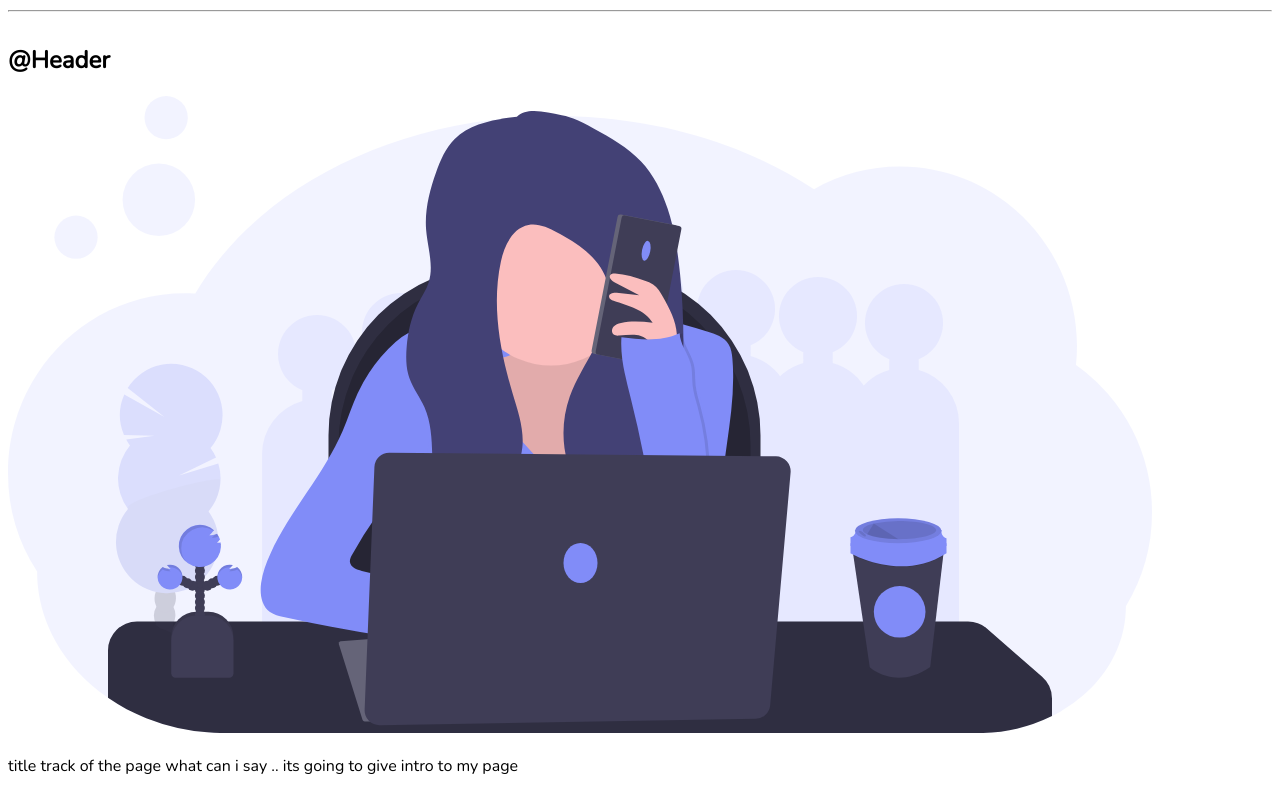
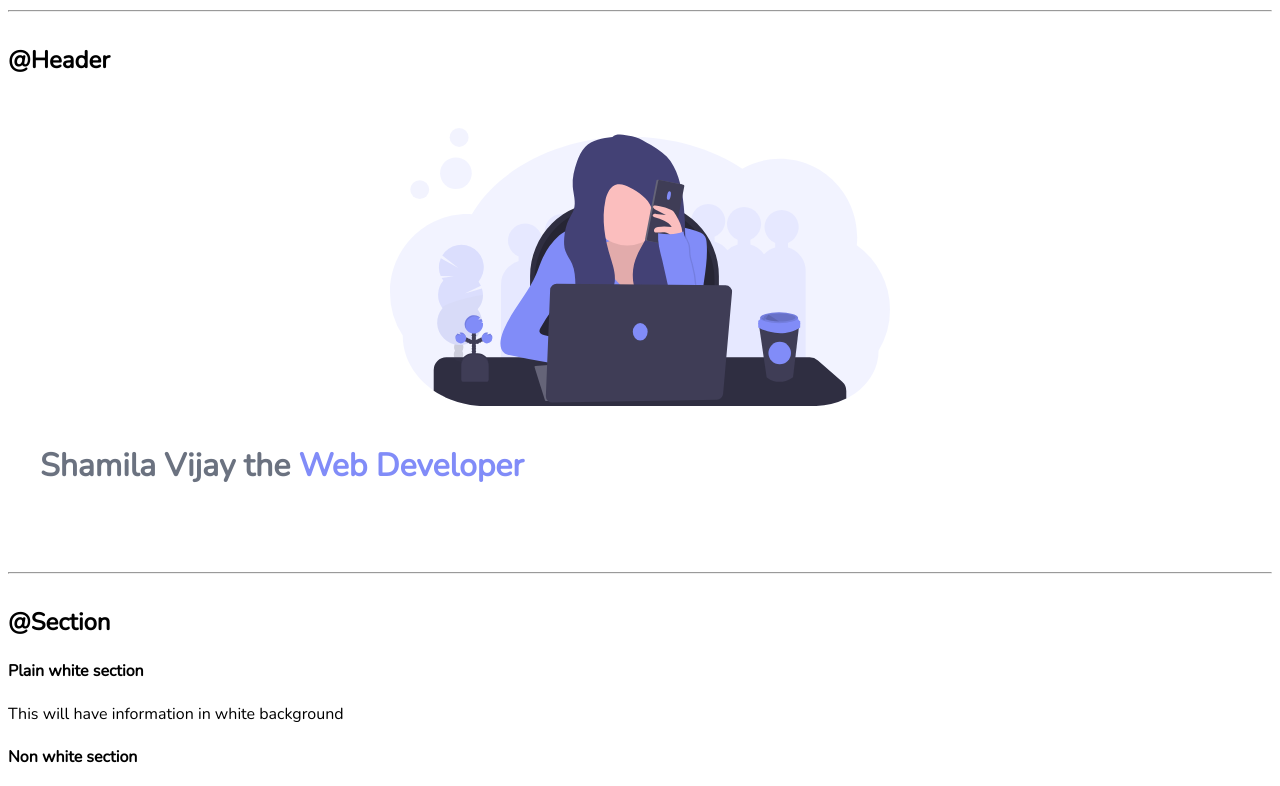
Before and after one commit to sharmivijay/MyPorfolio, a plain HTML site: page index.html in a window 1280 px wide. Shown: the part 1660-2446 px from the top of the page. Drawn offline with nearby package versions, Linux system fonts and the light colour scheme.

Commit message:
hero and alignments

```diff
--- a/index.html
+++ b/index.html
@@ -11,8 +11,7 @@
     <h1>Sharmi's Component Library</h1>
     <div>Trying neog.camp and currently learning the level zero courses</div>
     <p>This is the component library created by me to have better understanding on the elements and the design</p>
-    <p>After creating this library, i am going to use this in my portfolio , blogs and all projects.
-     By this I can make sure that all my projects are going to follow consistent themes and styles. </p>
+    <p>After creating this library, i am going to use this in my portfolio , blogs and all projects.By this I can make sure that all my projects are going to follow consistent themes and styles.</p>
 
      <hr>
 
@@ -84,9 +83,8 @@
      <header class ="hero">
          <img  class="hero-img" src="images/intro-icon.svg"/>
          <!-- <img src="https://avatars.githubusercontent.com/u/89096043?s=60&v=4"/> -->
-         <p class= "hero-heading">title track of the page what can i say ..
-              its going to give intro to my page
-         </p>
+         <h1 class= "hero-heading">Shamila Vijay the
+             <span class="hero-highlighted"> Web Developer </span> </h1>
      </header>
 
      <hr>
--- a/styles.css
+++ b/styles.css
@@ -6,6 +6,7 @@
 /* root element is declare the global css variables */
 :root{
     --base-color:#818CF8;
+    --dark-gray : #6B7280;
 }
 
 body{
@@ -82,3 +83,22 @@ hr{
 
 /*lets define how the image should be displayed in  my page
 */
+
+.hero{
+    padding:2rem;
+}
+
+.hero .hero-img{
+    display: block;
+    max-width: 500px;
+    margin: auto;
+}
+
+.hero .hero-heading{
+    color: var(--dark-gray);
+    padding-top:1rem;
+}
+
+.hero .hero-heading .hero-highlighted{
+    color:var(--base-color);
+}
```
